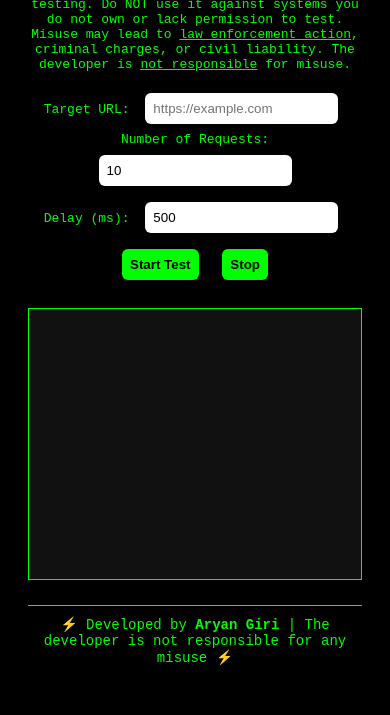
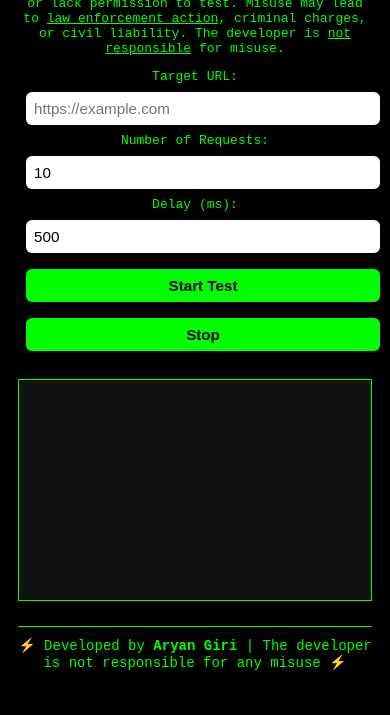
Before and after one commit to giriaryan694-a11y/JSStressTester, a plain HTML site: page index.html in a window 390 px wide. Shown: the part 129-844 px from the top of the page. Drawn offline with Linux system fonts and the light colour scheme.

Commit message:
Update index.html

```diff
--- a/index.html
+++ b/index.html
@@ -2,6 +2,7 @@
 <html lang="en">
 <head>
   <meta charset="UTF-8">
+  <meta name="viewport" content="width=device-width, initial-scale=1.0">
   <title>JSStressTester</title>
   <style>
     body {
@@ -13,10 +14,14 @@
     }
     input, select, button {
       margin: 8px;
-      padding: 8px;
+      padding: 10px;
       border-radius: 6px;
       border: none;
       outline: none;
+      font-size: 1rem;
+      width: 100%;
+      max-width: 400px;
+      box-sizing: border-box;
     }
     button {
       background: #00ff00;
@@ -32,6 +37,7 @@
       height: 250px;
       overflow-y: auto;
       text-align: left;
+      font-size: 0.9rem;
     }
     footer {
       margin-top: 25px;
@@ -39,6 +45,24 @@
       border-top: 1px solid #00ff00;
       font-size: 14px;
       color: #00ff00;
+    }
+
+    /* Responsive tweaks */
+    @media (max-width: 600px) {
+      body {
+        padding: 10px;
+      }
+      h1 {
+        font-size: 1.5rem;
+      }
+      input, button {
+        font-size: 0.95rem;
+        padding: 8px;
+      }
+      #log {
+        font-size: 0.8rem;
+        height: 200px;
+      }
     }
   </style>
 </head>
@@ -49,13 +73,13 @@
   Misuse may lead to <u>law enforcement action</u>, criminal charges, or civil liability.
   The developer is <u>not responsible</u> for misuse.</p>
 
-  <label>Target URL:</label>
+  <label>Target URL:</label><br>
   <input type="text" id="url" placeholder="https://example.com"><br>
 
-  <label>Number of Requests:</label>
+  <label>Number of Requests:</label><br>
   <input type="number" id="count" value="10"><br>
 
-  <label>Delay (ms):</label>
+  <label>Delay (ms):</label><br>
   <input type="number" id="delay" value="500"><br>
 
   <button onclick="startTest()">Start Test</button>
@@ -71,7 +95,6 @@
     let stopFlag = false;
 
     function sendRequest(url, i) {
-      // Force browser to make a real request by using image tag
       const img = new Image();
       img.src = url + "?req=" + i + "&ts=" + Date.now();
       logMessage("✅ Request " + i + " sent (via IMG tag)");
```
